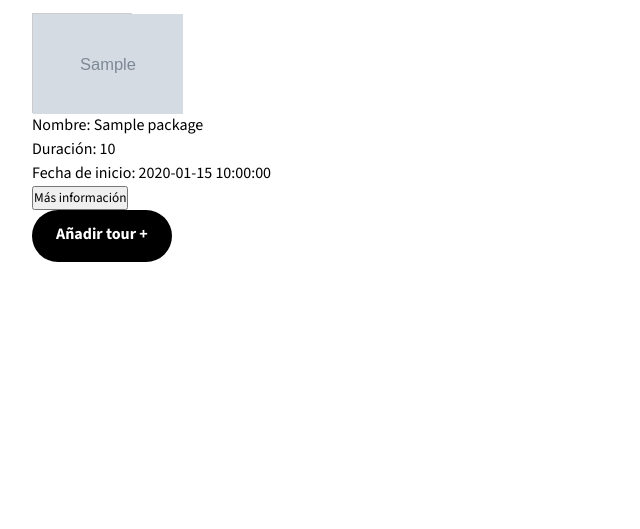
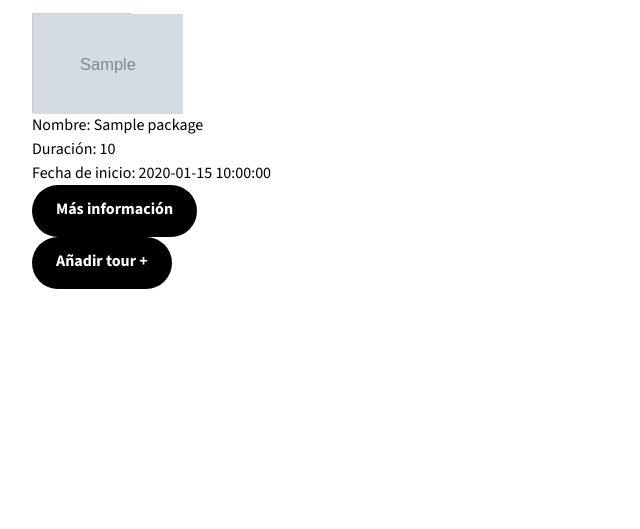
Before and after one commit to Grupo01-AppsWebAvanzadas-GR2SW/GoGoTours, a Flask app: template src/web/templates/home/home.html in a window 1280 px wide. Shown: the part 99-628 px from the top of the page, without its empty margins (0-640 px from the left). Run offline with Flask 3, Linux system fonts and the light colour scheme; the template is opened without the code that fills it: most values are stand-ins (such as "Sample title", 1, 10 or a date in 2020); grey boxes marked "Sample" are stand-in pictures.

Commit message:
Corrección estructura home.html

```diff
--- a/src/web/templates/home/home.html
+++ b/src/web/templates/home/home.html
@@ -27,13 +27,14 @@
                     </div>
                 </div>
 
-            <a href="{{ url_for('package_detail', name=package.name) }}" class="mt-3 d-block">
-                <button tabindex="-1" class="btn btn-primary">
+                <div class="d-flex align-items-end">
+                    <a href="{{ url_for('package_detail', name=package.name) }}" class="button button--primary">
                         Más información
-                </button>
                     </a>
                 </div>
             </div>
+        </div>
+
 
     {% endfor %}
 
```
Lines whose indentation alone changed are shown as unchanged.
